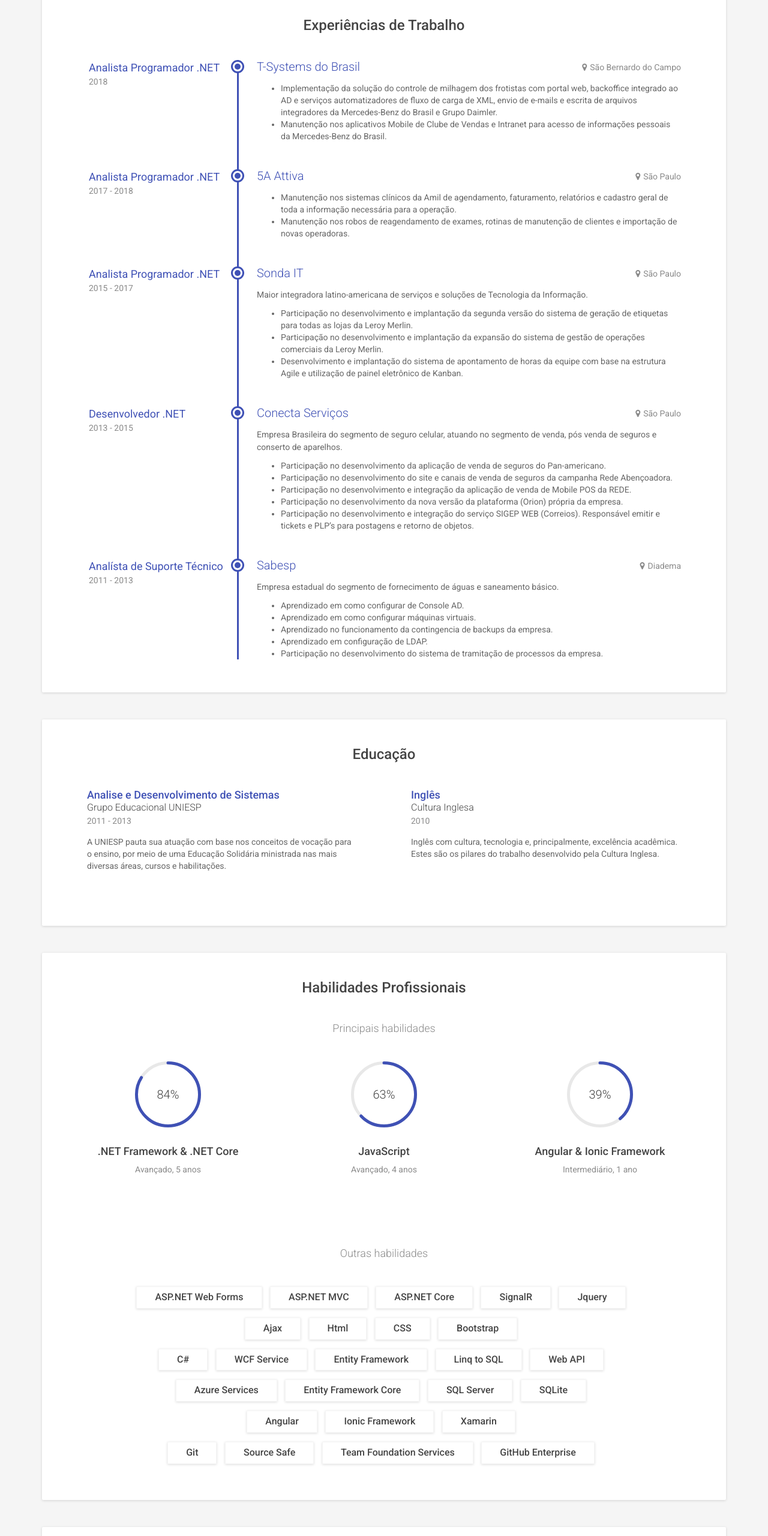
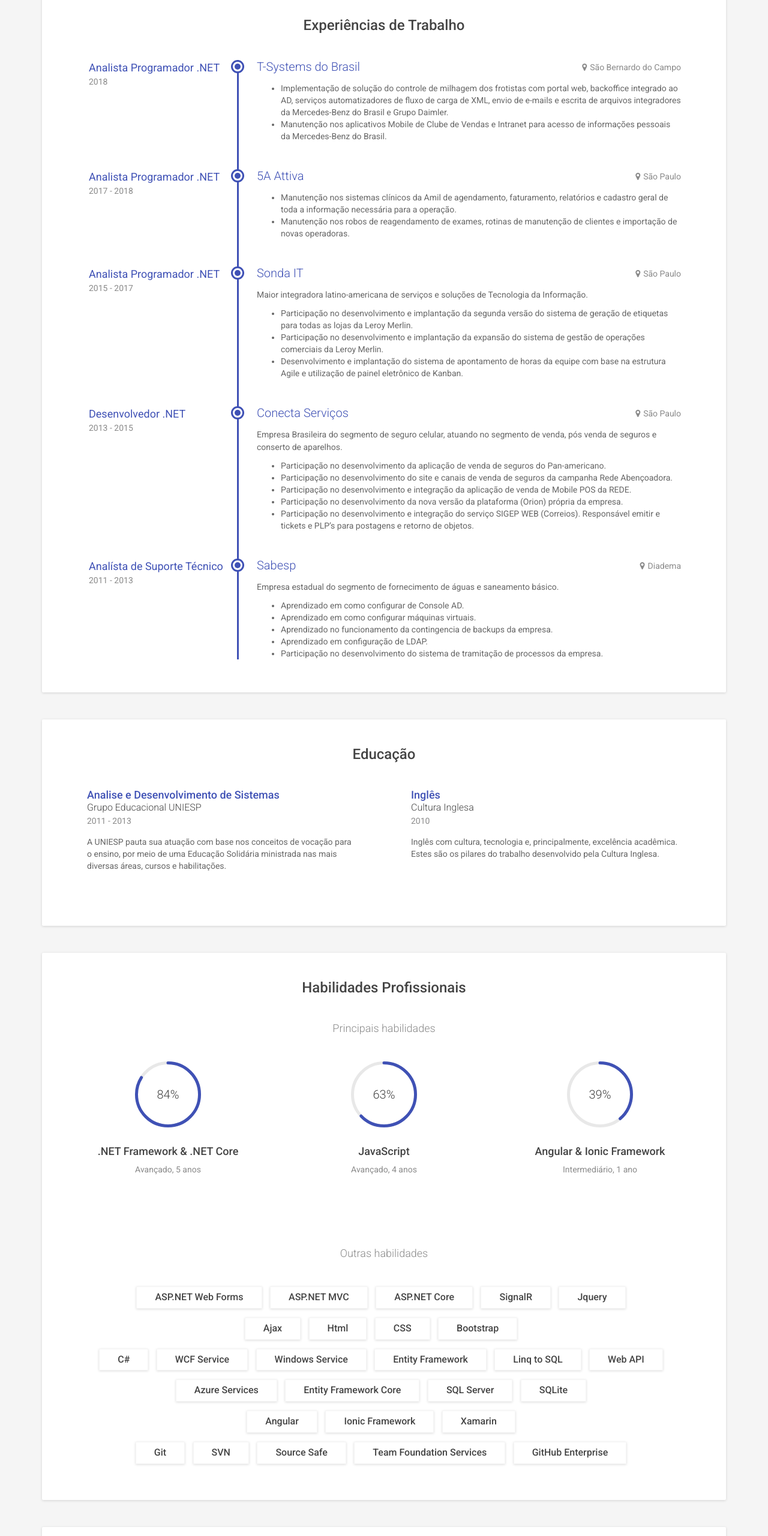
Before and after one commit to rodrigoglopes/rodrigoglopes.github.io, a plain HTML site: page index.html in a window 1280 px wide. Shown: the part 800-3360 px from the top of the page at 60% size. Drawn offline with Linux system fonts and the light colour scheme.

Commit message:
[FEAT] Atualização do CV

```diff
--- a/index.html
+++ b/index.html
@@ -153,7 +153,7 @@
                     <!--//job-meta-->
                     <div class="job-desc">
                         <ul>
-                            <li>Implementação da solução do controle de milhagem dos frotistas com portal web, backoffice integrado ao AD e serviços automatizadores de fluxo de carga de XML, envio de e-mails e escrita de arquivos integradores da Mercedes-Benz do Brasil e Grupo Daimler.</li>
+                            <li>Implementação de solução do controle de milhagem dos frotistas com portal web, backoffice integrado ao AD, serviços automatizadores de fluxo de carga de XML, envio de e-mails e escrita de arquivos integradores da Mercedes-Benz do Brasil e Grupo Daimler.</li>
                             <li>Manutenção nos aplicativos Mobile de Clube de Vendas e Intranet para acesso de informações pessoais da Mercedes-Benz do Brasil.</li>
                         </ul>
                     </div>
@@ -365,6 +365,7 @@
                     <br>
                     <span class="skill-tag">C#</span>
                     <span class="skill-tag">WCF Service</span>
+                    <span class="skill-tag">Windows Service</span>
                     <span class="skill-tag">Entity Framework</span>
                     <span class="skill-tag">Linq to SQL</span>
                     <span class="skill-tag">Web API</span>
@@ -379,6 +380,7 @@
                     <span class="skill-tag">Xamarin</span>
                     <br>
                     <span class="skill-tag">Git</span>
+                    <span class="skill-tag">SVN</span>
                     <span class="skill-tag">Source Safe</span>
                     <span class="skill-tag">Team Foundation Services</span>
                     <span class="skill-tag">GitHub Enterprise</span>
```
Also changed, not shown: 1 other file.
